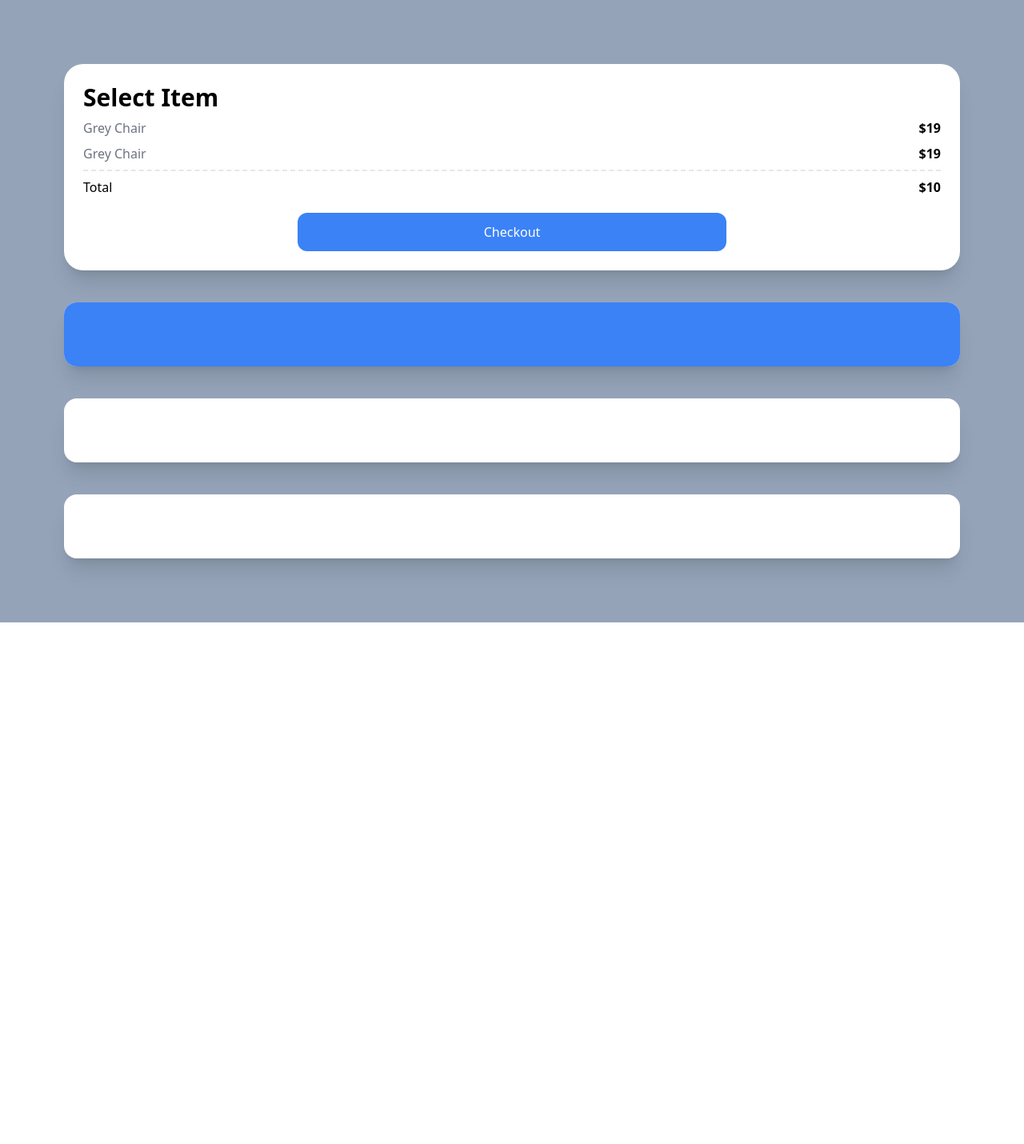
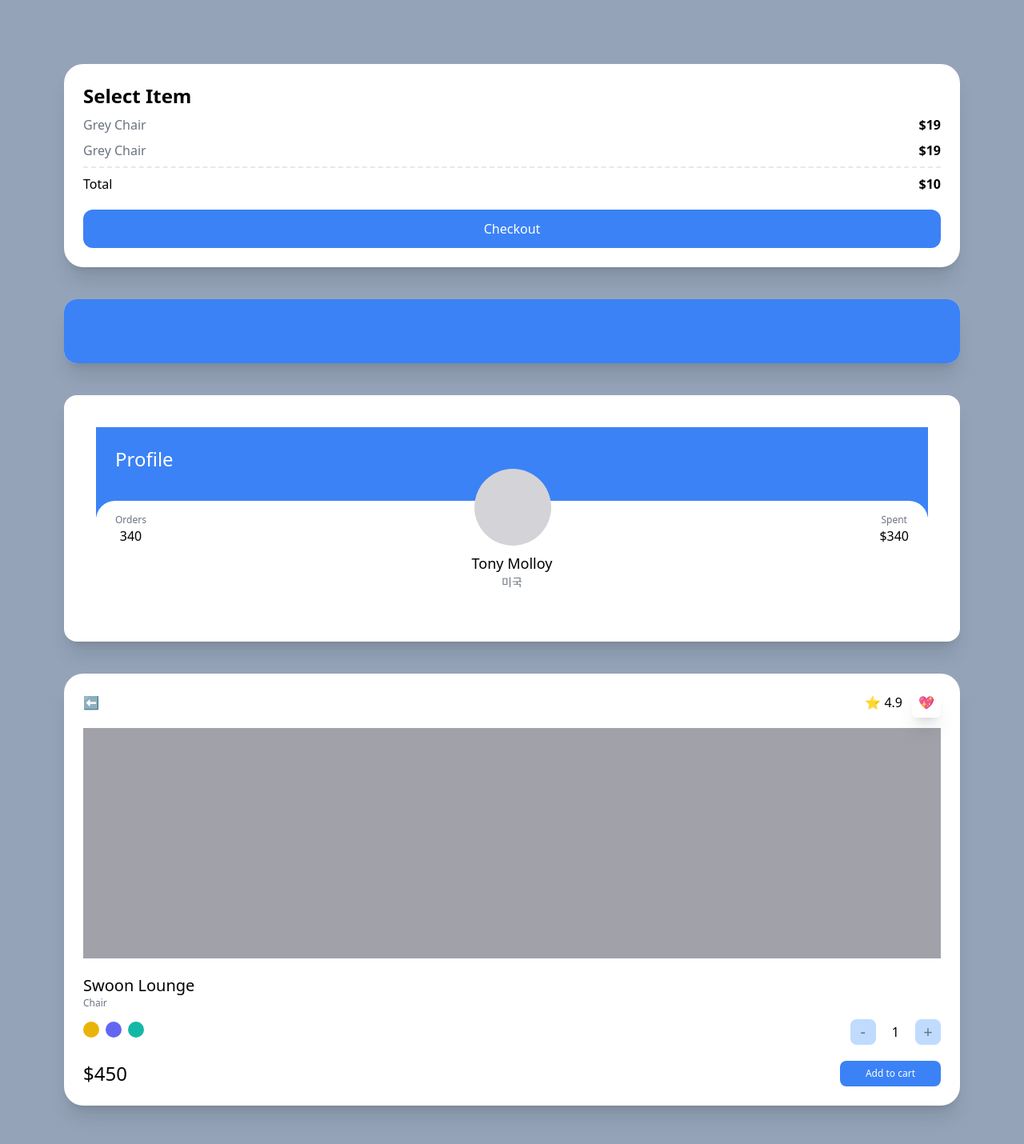
Before and after one commit to Dayglow0926/carrot-market, a Next.js app: page / in a window 1280 px wide. Shown: the top 1430 px of the page at 80% size. Before the commit the page ends 800 px from the top, so only its background shows below. Built offline with nearby package versions, Linux system fonts and the light colour scheme.

Commit message:
feat: design 추가

```diff
--- a/src/pages/index.tsx
+++ b/src/pages/index.tsx
@@ -5,9 +5,9 @@ const inter = Inter({ subsets: ["latin"] });
 
 export default function Home() {
   return (
-    <div className="grid gap-10 bg-slate-400 px-20 py-20">
+    <div className="grid min-h-screen gap-10 bg-slate-400 px-20 py-20">
       <div className="rounded-3xl bg-white p-6 shadow-xl">
-        <span className="text-3xl font-semibold">Select Item</span>
+        <span className="text-2xl font-semibold">Select Item</span>
         <div className="my-2 flex justify-between">
           <span className="text-gray-500">Grey Chair</span>
           <span className="font-semibold">$19</span>
@@ -20,15 +20,77 @@ export default function Home() {
           <span>Total</span>
           <span className="font-semibold">$10</span>
         </div>
-        <div className="mx-auto mt-5 w-2/4 rounded-xl bg-blue-500 p-3 text-center text-white">
+        <button
+          className="mx-auto mt-5 block w-full rounded-xl
+          bg-blue-500 p-3 text-center text-white
+          hover:bg-teal-500 hover:text-black
+          focus:bg-red-500 active:bg-yellow-500
+         "
+        >
           Checkout
-        </div>
+        </button>
       </div>
       <div className="overflow-hidden rounded-2xl bg-white shadow-xl">
         <div className="bg-blue-500 p-6 pb-14"></div>
       </div>
-      <div className="rounded-2xl bg-white p-10 shadow-xl"></div>
-      <div className="rounded-2xl bg-white p-10 shadow-xl"></div>
+      <div className="rounded-2xl bg-white p-10 shadow-xl">
+        <div className="bg-blue-500 p-6 pb-14">
+          <span className="text-2xl text-white">Profile</span>
+        </div>
+        <div className="relative -top-5 rounded-3xl bg-white p-6">
+          <div className="relative -top-16 flex items-end justify-between">
+            <div className="flex flex-col items-center">
+              <span className="text-xs text-gray-500">Orders</span>
+              <span className="font-medium">340</span>
+            </div>
+            <div className="h-24 w-24 rounded-full bg-zinc-300" />
+            <div className="flex flex-col items-center">
+              <span className="text-xs text-gray-500">Spent</span>
+              <span className="font-medium">$340</span>
+            </div>
+          </div>
+          <div className="relative  -mb-5 -mt-14 flex flex-col items-center">
+            <span className="text-lg font-medium">Tony Molloy</span>
+            <span className="text-sm text-gray-500">미국</span>
+          </div>
+        </div>
+      </div>
+      <div className="rounded-3xl bg-white p-6 shadow-xl">
+        <div className="mb-5 flex items-center justify-between">
+          <span>⬅️</span>
+          <div className="space-x-3">
+            <span>⭐️ 4.9</span>
+            <span className="rounded-md p-2 shadow-xl">💖</span>
+          </div>
+        </div>
+        <div className="mb-5 h-72 bg-zinc-400" />
+        <div className="flex flex-col">
+          <span className="text-xl font-medium">Swoon Lounge</span>
+          <span className="text-xs text-gray-500">Chair</span>
+          <div className="mb-5 mt-3 flex items-center justify-between">
+            <div className="space-x-2">
+              <button className="h-5 w-5 rounded-full bg-yellow-500 ring-yellow-500 ring-offset-2 transition focus:ring-2"></button>
+              <button className="h-5 w-5 rounded-full bg-indigo-500 ring-indigo-500 ring-offset-2 transition focus:ring-2"></button>
+              <button className="h-5 w-5 rounded-full bg-teal-500 ring-teal-500 ring-offset-2 transition focus:ring-2"></button>
+            </div>
+            <div className="flex items-center space-x-5">
+              <button className=" flex aspect-square w-8 items-center justify-center rounded-lg bg-blue-200 text-xl text-gray-500 ">
+                -
+              </button>
+              <span>1</span>
+              <button className=" flex aspect-square w-8 items-center justify-center rounded-lg bg-blue-200 text-xl text-gray-500">
+                +
+              </button>
+            </div>
+          </div>
+          <div className="flex items-center justify-between">
+            <span className="text-2xl font-medium">$450</span>
+            <button className="rounded-lg bg-blue-500 px-8 py-2 text-center text-xs text-white">
+              Add to cart
+            </button>
+          </div>
+        </div>
+      </div>
     </div>
   );
 }
```
